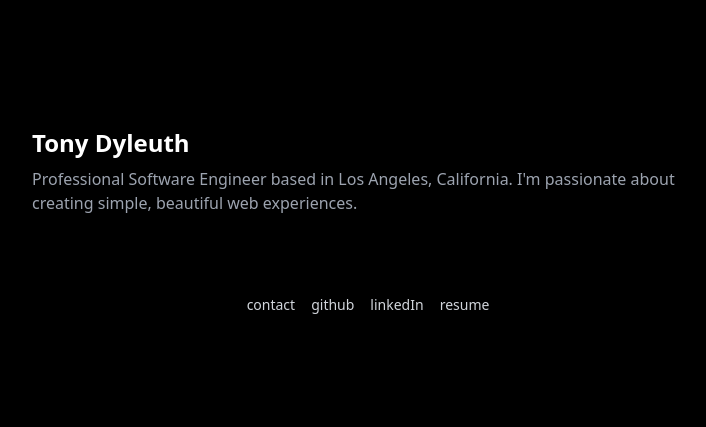
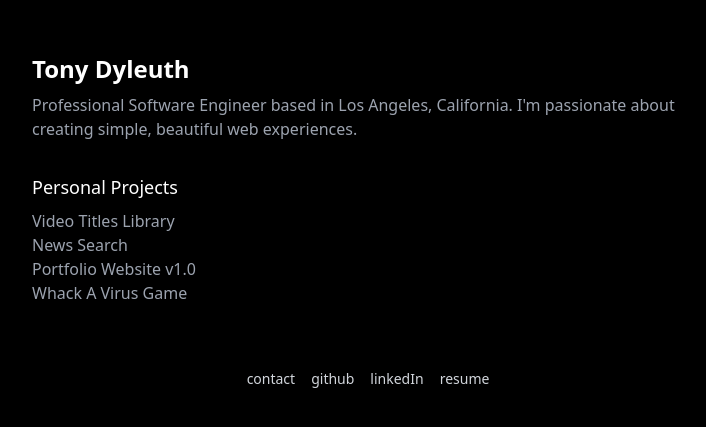
Before and after one commit to tdyleuth/tonydyleuth-website, a Next.js app: page / in a window 1280 px wide. Shown: the part 179-606 px from the top of the page, without its empty margins (272-978 px from the left). Built offline with nearby package versions, Linux system fonts and the light colour scheme.

Commit message:
Add personal projects section

```diff
--- a/src/pages/index.tsx
+++ b/src/pages/index.tsx
@@ -8,6 +8,52 @@ export default function Home() {
         Professional Software Engineer based in Los Angeles, California.
         I&apos;m passionate about creating simple, beautiful web experiences.
       </p>
+
+      <section className="mb-4">
+        <h3 className="text-lg mb-2">Personal Projects</h3>
+        <ul>
+          <li>
+            <a
+              href="https://github.com/tdyleuth/video-library"
+              className="text-gray-400 hover:text-gray-100 hover:underline transition duration-200 ease-in-out"
+              target="_blank"
+              rel="noopener noreferrer"
+            >
+              Video Titles Library
+            </a>
+          </li>
+          <li>
+            <a
+              href="https://github.com/tdyleuth/theNews"
+              className="text-gray-400 hover:text-gray-100 hover:underline transition duration-200 ease-in-out"
+              target="_blank"
+              rel="noopener noreferrer"
+            >
+              News Search
+            </a>
+          </li>
+          <li>
+            <a
+              href="https://github.com/tdyleuth/tdyleuth.github.io"
+              className="text-gray-400 hover:text-gray-100 hover:underline transition duration-200 ease-in-out"
+              target="_blank"
+              rel="noopener noreferrer"
+            >
+              Portfolio Website v1.0
+            </a>
+          </li>
+          <li>
+            <a
+              href="https://github.com/tdyleuth/whack-a-virus"
+              className="text-gray-400 hover:text-gray-100 hover:underline transition duration-200 ease-in-out"
+              target="_blank"
+              rel="noopener noreferrer"
+            >
+              Whack A Virus Game
+            </a>
+          </li>
+        </ul>
+      </section>
     </Layout>
   );
 }
```
